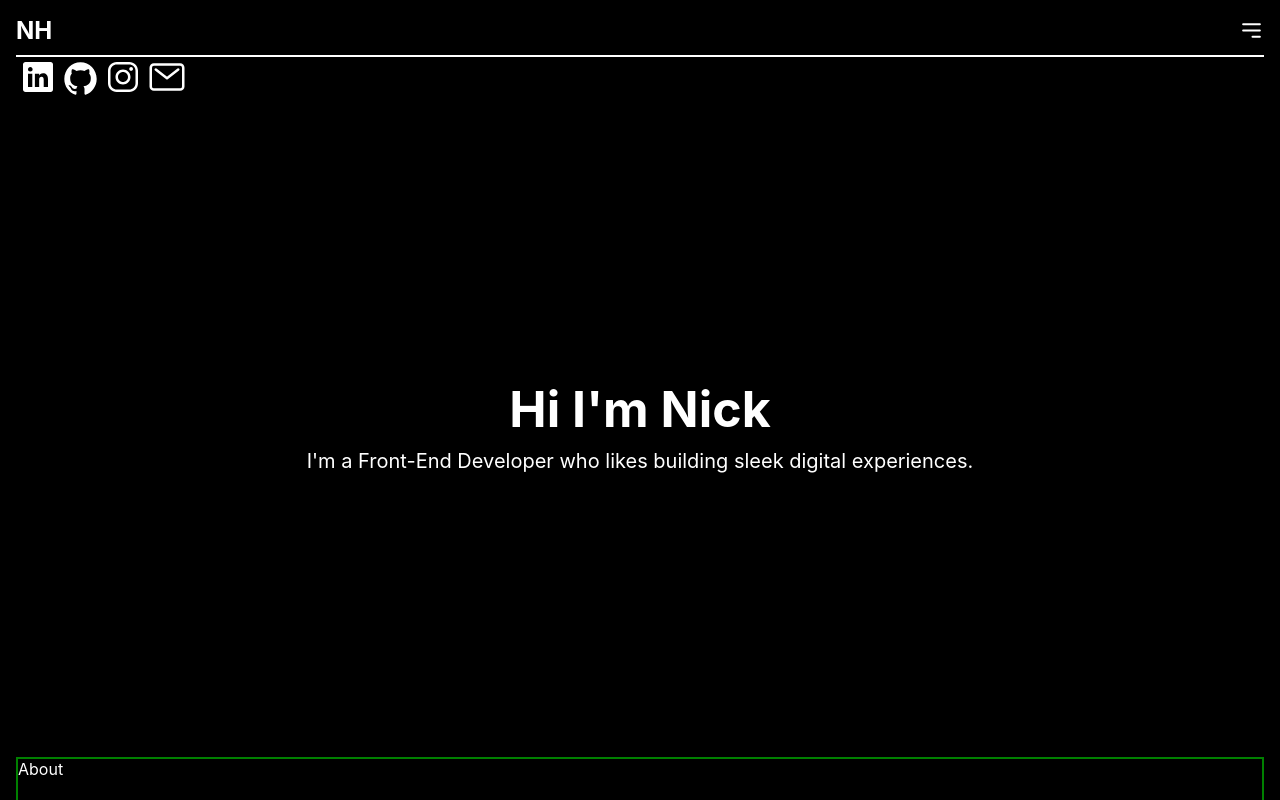
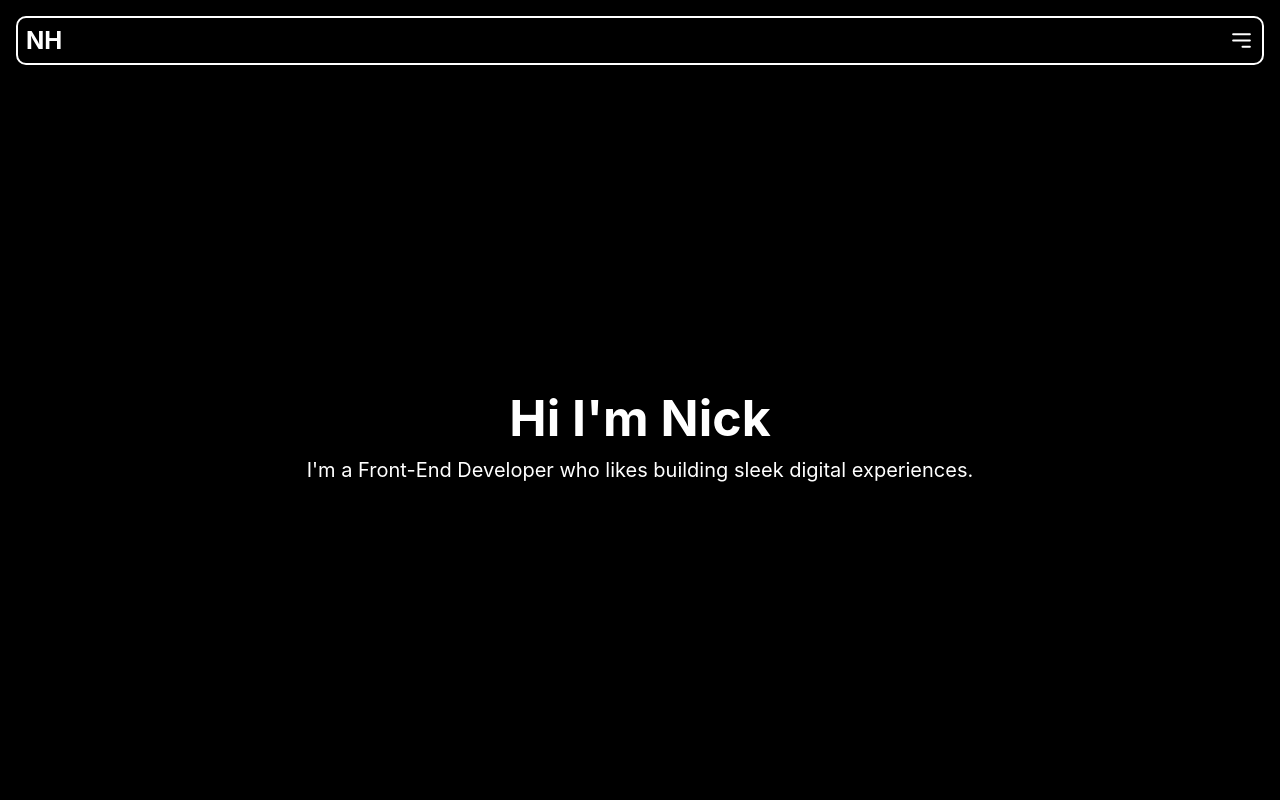
Before and after one commit to nickhibbits/react-website, a React (Create React App) app: page / in a window 1280 px wide. Shown: the top 800 px of the page. Built offline with nearby package versions, Linux system fonts and the light colour scheme.

Commit message:
Rework navbar, make sticky

```diff
--- a/src/components/App.js
+++ b/src/components/App.js
@@ -13,12 +13,11 @@ function App() {
 
   return (
     <Fragment className="app-component">
-      <div className="nav-socials-wrapper">
+      <div className="nav-wrapper">
         <Nav
           navMenuOpen={navMenuOpen}
           setNavMenuOpen={() => setNavMenuOpen(!navMenuOpen)}
         />
-        <Socials />
       </div>
       <div className="app-wrapper">
         <Home />
--- a/src/styles/App.css
+++ b/src/styles/App.css
@@ -1,7 +1,14 @@
 .app-wrapper {
   display: grid;
   grid-template-columns: repeat(4, 1fr);
-  grid-template-rows: repeat(3, 80vh);
+  grid-template-rows: repeat(3, 90vh);
   grid-gap: 16px;
   min-height: 100vh;
 }
+
+.nav-wrapper {
+  position: sticky;
+  top: 5px;
+  background: rgba(0, 0, 0, 0.9);
+  border-radius: 10px;
+}
--- a/src/styles/Nav.css
+++ b/src/styles/Nav.css
@@ -2,20 +2,20 @@
   display: flex;
   justify-content: space-between;
   grid-area: 1 / 1 / 1 / 5;
-  border-bottom: solid 2px white;
-  padding-bottom: 10px;
-  position: sticky;
+  border: solid 2px white;
+  padding: 8px;
+  margin-bottom: 5px;
+  border-radius: 10px;
 }
 
 .nav-component-menu-open {
   display: grid;
   grid-template-rows: 35px 75vh;
   justify-content: space-between;
-  grid-area: 1 / 1 / 4 / 5;
+  grid-area: 1 / 1 / 1 / 5;
   padding-bottom: 10px;
   /* border: solid 2px green; */
   color: white;
-  position: sticky;
 }
 
 .navbar-top {
--- a/src/styles/Socials.css
+++ b/src/styles/Socials.css
@@ -1,7 +1,8 @@
 .socials-component {
   display: flex;
+  flex-direction: column;
   justify-content: flex-start;
-  align-items: flex-end;
+  position: sticky;
 }
 
 .social-link {
```
